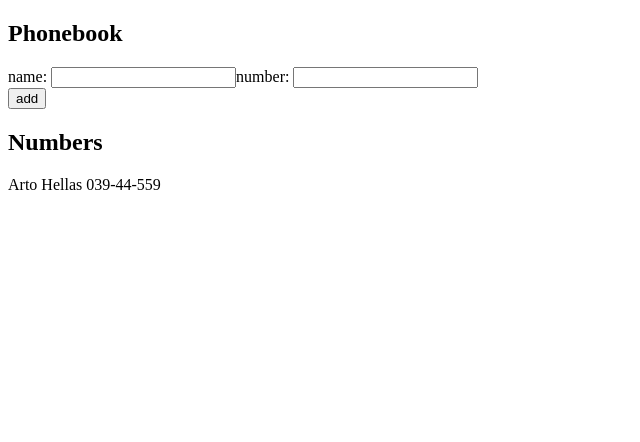
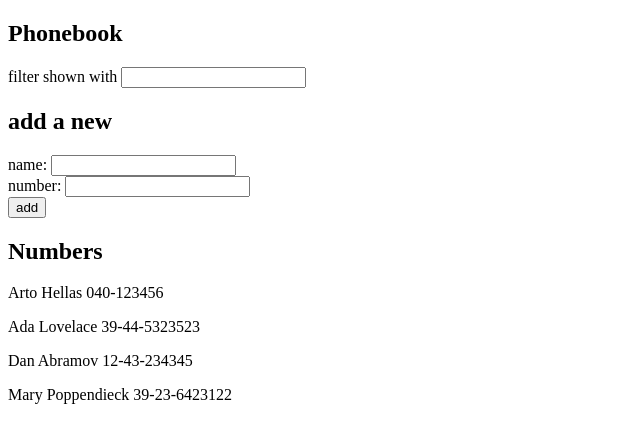
Before and after one commit to denvicar/FullStackOpenSubmissions, a React (Create React App) app in the folder part2/phonebook/: page / in a window 1280 px wide. Shown: the top 442 px of the page, without its empty margins (0-640 px from the left). Built offline with nearby package versions, Linux system fonts and the light colour scheme.

Commit message:
exercise2.9-10

```diff
--- a/part2/phonebook/src/App.js
+++ b/part2/phonebook/src/App.js
@@ -1,11 +1,19 @@
 import React, { useState } from 'react'
+import Filter from './components/Filter'
+import NewUserForm from './components/NewUserForm'
+import ContactList from './components/ContactList'
 
 const App = () => {
   const [ persons, setPersons ] = useState([
-    { name: 'Arto Hellas', number: '039-44-559'}
+    { name: 'Arto Hellas', number: '040-123456', id: 1 },
+    { name: 'Ada Lovelace', number: '39-44-5323523', id: 2 },
+    { name: 'Dan Abramov', number: '12-43-234345', id: 3 },
+    { name: 'Mary Poppendieck', number: '39-23-6423122', id: 4 }
   ])
   const [ newName, setNewName ] = useState('')
   const [ newNumber, setNewNumber] = useState('')
+  const [ searchTerm, setSearchTerm] = useState('')
+
 
   const handleChange = (event) => {
     setNewName(event.target.value)
@@ -13,6 +21,10 @@ const App = () => {
 
   const handleChangeNumber = (event) => {
     setNewNumber(event.target.value)
+  }
+
+  const handleSearch = (event) => {
+    setSearchTerm(event.target.value)
   }
 
   const handleSubmit = (event) => {
@@ -29,20 +41,24 @@ const App = () => {
     }
   }
 
+  const personsToShow = searchTerm!=='' ?
+    persons.filter(p=>p.name.toLowerCase().includes(searchTerm.toLowerCase())) :
+    persons;
+
   return (
     <div>
       <h2>Phonebook</h2>
-      <form onSubmit={handleSubmit}>
-        <div>
-          name: <input onChange={handleChange} value={newName} />
-          number: <input onChange={handleChangeNumber} value={newNumber} />
-        </div>
-        <div>
-          <button type="submit">add</button>
-        </div>
-      </form>
+      <Filter term={searchTerm} handler={handleSearch} />
+      <h2>add a new</h2>
+      <NewUserForm
+        handleChange={handleChange}
+        handleChangeNumber={handleChangeNumber}
+        newName={newName}
+        newNumber={newNumber}
+        handleSubmit={handleSubmit}
+      />
       <h2>Numbers</h2>
-      {persons.map(p=><p key={p.name}>{p.name} {p.number}</p>)}
+      <ContactList persons={personsToShow} />
     </div>
   )
 }
--- /dev/null
+++ b/part2/phonebook/src/components/ContactList.js
@@ -0,0 +1,15 @@
+import React from 'react'
+
+const Contact = ({name, number}) => {
+    return <p>{name} {number}</p>
+}
+
+const ContactList = ({persons}) => {
+    return (
+        <>
+            {persons.map(p=><Contact key={p.name} name={p.name} number={p.number} />)}
+        </>
+    )
+}
+
+export default ContactList
--- /dev/null
+++ b/part2/phonebook/src/components/Filter.js
@@ -0,0 +1,9 @@
+import React from 'react';
+
+const Filter = ({term,handler}) => {
+    return (
+        <>
+        filter shown with <input value={term} onChange={handler} />
+        </>)
+}
+export default Filter
--- /dev/null
+++ b/part2/phonebook/src/components/NewUserForm.js
@@ -0,0 +1,15 @@
+import React from "react";
+
+const NewUserForm = ({handleSubmit,handleChange,handleChangeNumber,newName,newNumber}) => {
+    return (<form onSubmit={handleSubmit}>
+        <div>
+          name: <input onChange={handleChange} value={newName} /><br />
+          number: <input onChange={handleChangeNumber} value={newNumber} />
+        </div>
+        <div>
+          <button type="submit">add</button>
+        </div>
+      </form>)
+}
+
+export default NewUserForm
```
